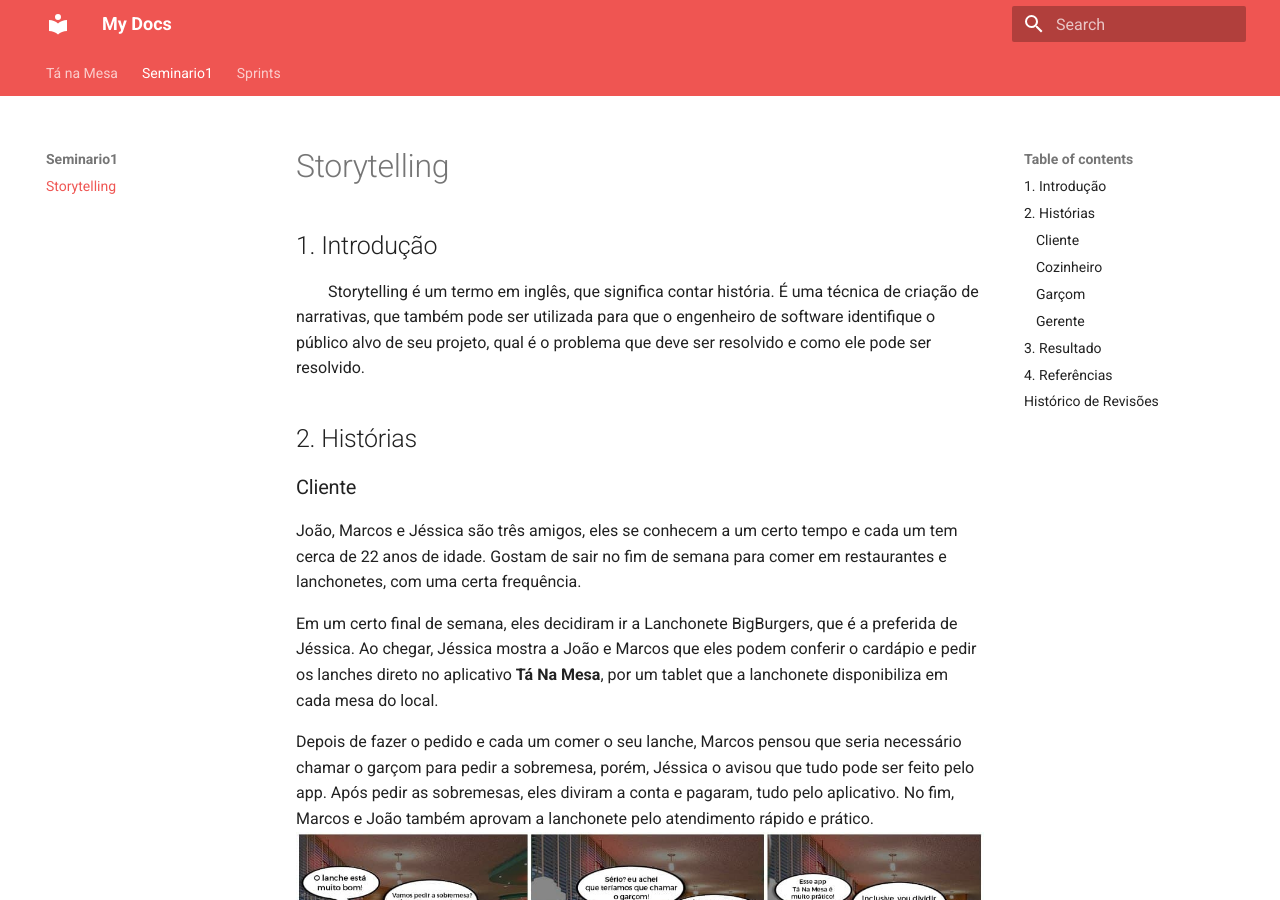
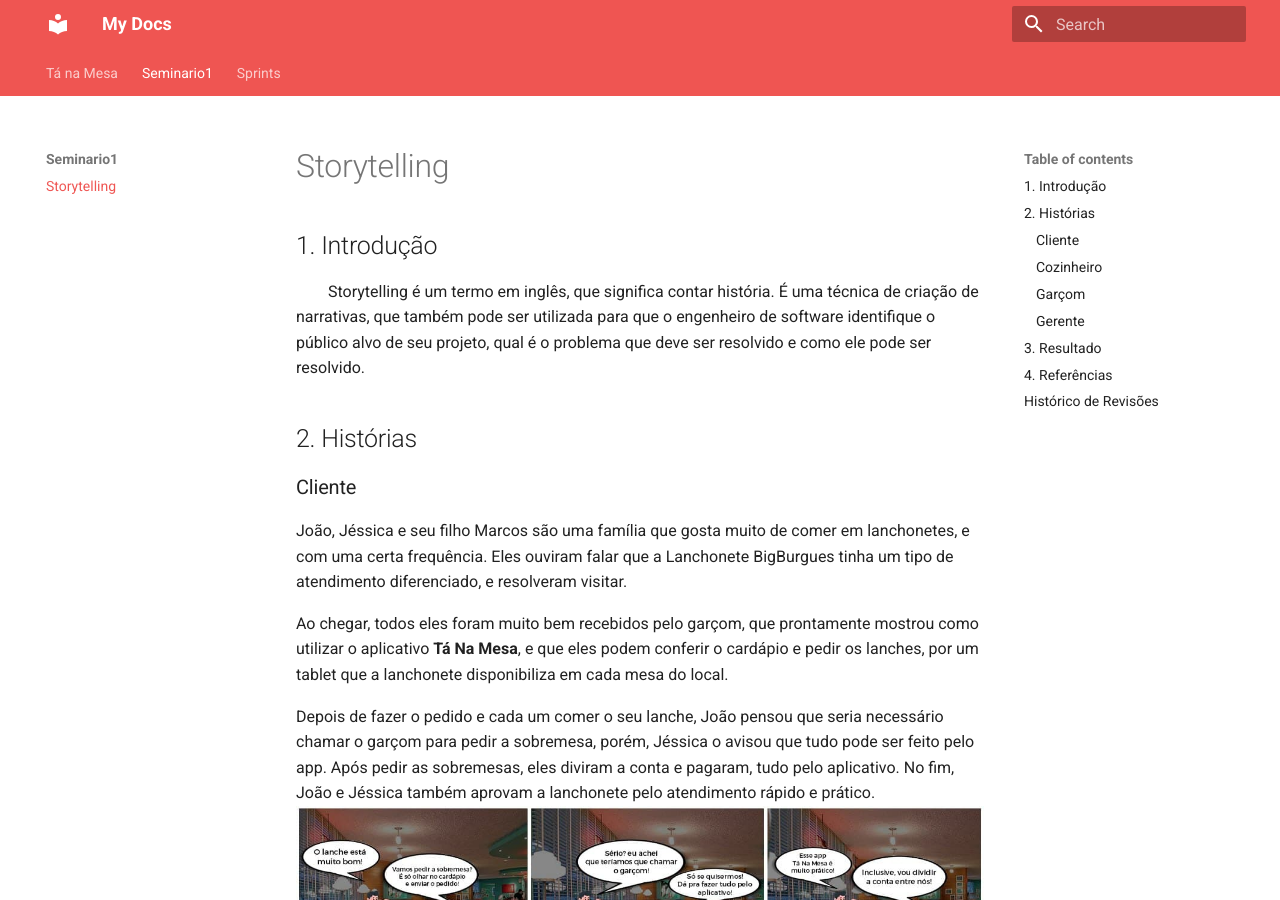
Before and after one commit to UnBArqDsw2021-1/2021.1_G02_TaNaMesa_docs, an MkDocs documentation site: the page built from docs/seminario1/storytelling.md, in a window 1280 px wide and 900 px high. Built offline with MkDocs 1.6.1 and Material for MkDocs 9.7.7, drawn with Linux system fonts in a browser that asks for light colours.

Commit message:
muda historia de clientes

```diff
--- a/docs/seminario1/storytelling.md
+++ b/docs/seminario1/storytelling.md
@@ -8,11 +8,11 @@
 
 ### Cliente
 
-João, Marcos e Jéssica são três amigos, eles se conhecem a um certo tempo e cada um tem cerca de 22 anos de idade. Gostam de sair no fim de semana para comer em restaurantes e lanchonetes, com uma certa frequência.
+João, Jéssica e seu filho Marcos são uma família que gosta muito de comer em lanchonetes, e com uma certa frequência. Eles ouviram falar que a Lanchonete BigBurgues tinha um tipo de atendimento diferenciado, e resolveram visitar.
 
-Em um certo final de semana, eles decidiram ir a Lanchonete BigBurgers, que é a preferida de Jéssica. Ao chegar, Jéssica mostra a João e Marcos que eles podem conferir o cardápio e pedir os lanches direto no aplicativo **Tá Na Mesa**, por um tablet que a lanchonete disponibiliza em cada mesa do local.
+Ao chegar, todos eles foram muito bem recebidos pelo garçom, que prontamente mostrou como utilizar o aplicativo **Tá Na Mesa**, e que eles podem conferir o cardápio e pedir os lanches, por um tablet que a lanchonete disponibiliza em cada mesa do local.
 
-Depois de fazer o pedido e cada um comer o seu lanche, Marcos pensou que seria necessário chamar o garçom para pedir a sobremesa, porém, Jéssica o avisou que tudo pode ser feito pelo app. Após pedir as sobremesas, eles diviram a conta e pagaram, tudo pelo aplicativo. No fim, Marcos e João também aprovam a lanchonete pelo atendimento rápido e prático.
+Depois de fazer o pedido e cada um comer o seu lanche, João pensou que seria necessário chamar o garçom para pedir a sobremesa, porém, Jéssica o avisou que tudo pode ser feito pelo app. Após pedir as sobremesas, eles diviram a conta e pagaram, tudo pelo aplicativo. No fim, João e Jéssica também aprovam a lanchonete pelo atendimento rápido e prático.
 ![](./imagens/storytelling-cliente.jpg)
 
 ### Cozinheiro
```
